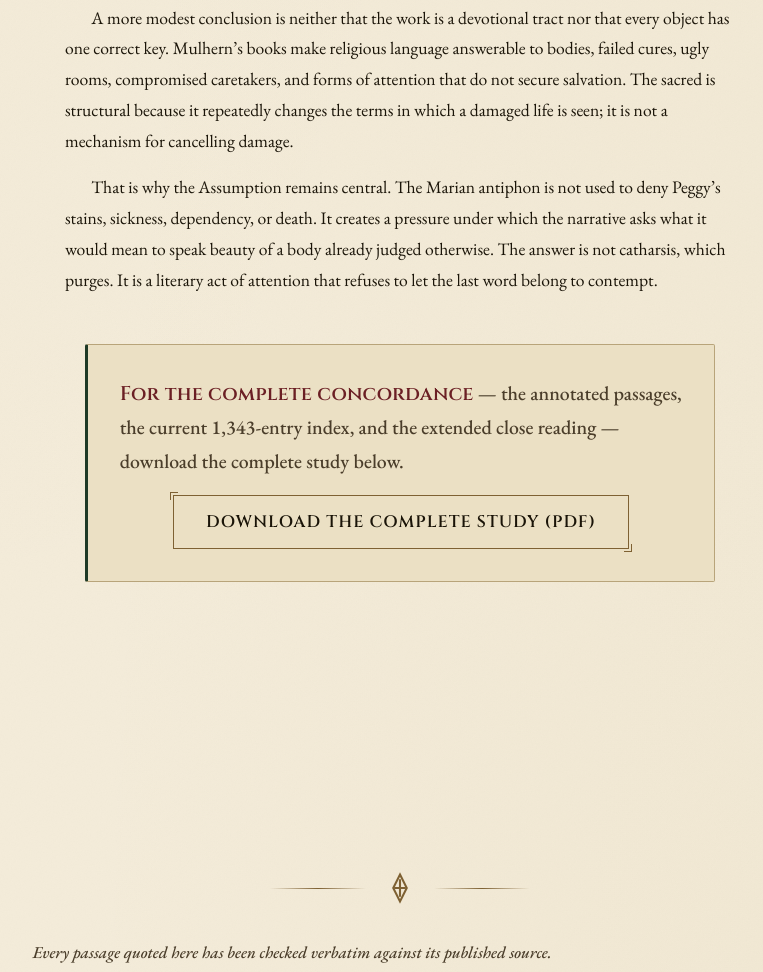
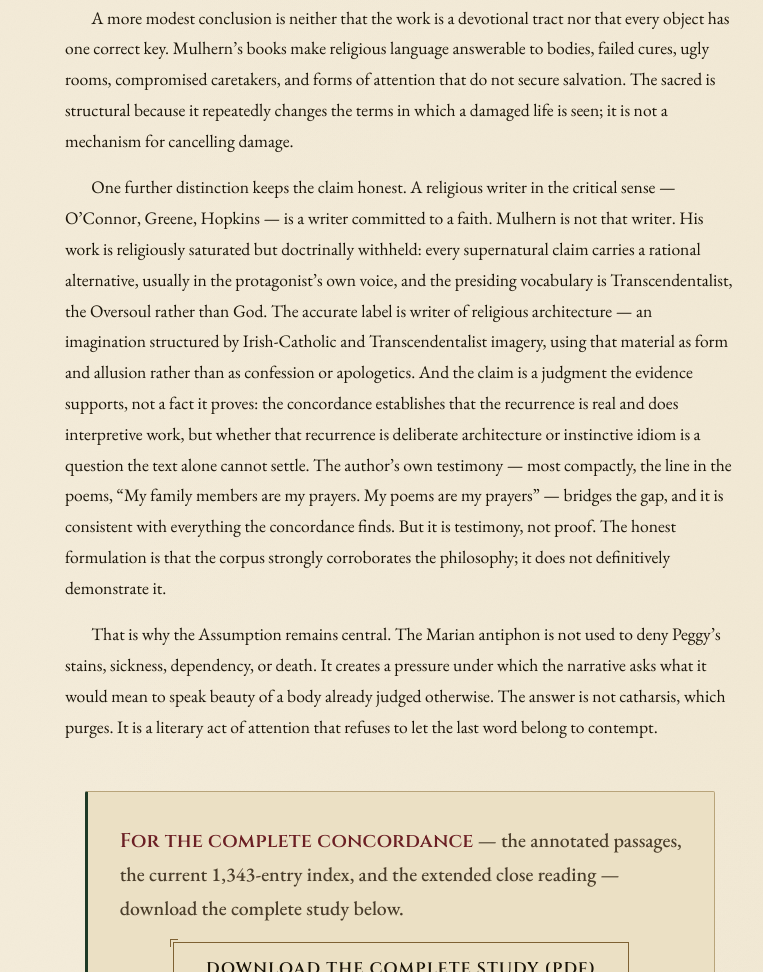
Before and after one commit to jamesfmulhern-hue/author-site, a plain HTML site: page religious-architecture.html in a window 1280 px wide. Shown: the part 4164-5136 px from the top of the page, without its empty margins (240-1003 px from the left). Drawn offline with nearby package versions, Linux system fonts and the light colour scheme; a web font is replaced by a local one.

Commit message:
Refine the central claim: writer of religious architecture, not religious writer; recurrence corroborates rather than definitively proves. Book and overview essay.

```diff
--- a/religious-architecture.html
+++ b/religious-architecture.html
@@ -221,6 +221,8 @@
 
           <p>A more modest conclusion is neither that the work is a devotional tract nor that every object has one correct key. Mulhern&rsquo;s books make religious language answerable to bodies, failed cures, ugly rooms, compromised caretakers, and forms of attention that do not secure salvation. The sacred is structural because it repeatedly changes the terms in which a damaged life is seen; it is not a mechanism for cancelling damage.</p>
 
+          <p>One further distinction keeps the claim honest. A religious writer in the critical sense &mdash; O&rsquo;Connor, Greene, Hopkins &mdash; is a writer committed to a faith. Mulhern is not that writer. His work is religiously saturated but doctrinally withheld: every supernatural claim carries a rational alternative, usually in the protagonist&rsquo;s own voice, and the presiding vocabulary is Transcendentalist, the Oversoul rather than God. The accurate label is writer of religious architecture &mdash; an imagination structured by Irish-Catholic and Transcendentalist imagery, using that material as form and allusion rather than as confession or apologetics. And the claim is a judgment the evidence supports, not a fact it proves: the concordance establishes that the recurrence is real and does interpretive work, but whether that recurrence is deliberate architecture or instinctive idiom is a question the text alone cannot settle. The author&rsquo;s own testimony &mdash; most compactly, the line in the poems, &ldquo;My family members are my prayers. My poems are my prayers&rdquo; &mdash; bridges the gap, and it is consistent with everything the concordance finds. But it is testimony, not proof. The honest formulation is that the corpus strongly corroborates the philosophy; it does not definitively demonstrate it.</p>
+
           <p>That is why the Assumption remains central. The Marian antiphon is not used to deny Peggy&rsquo;s stains, sickness, dependency, or death. It creates a pressure under which the narrative asks what it would mean to speak beauty of a body already judged otherwise. The answer is not catharsis, which purges. It is a literary act of attention that refuses to let the last word belong to contempt.</p>
         </div>
       </article>
```
Also changed, not shown: 1 other file.
